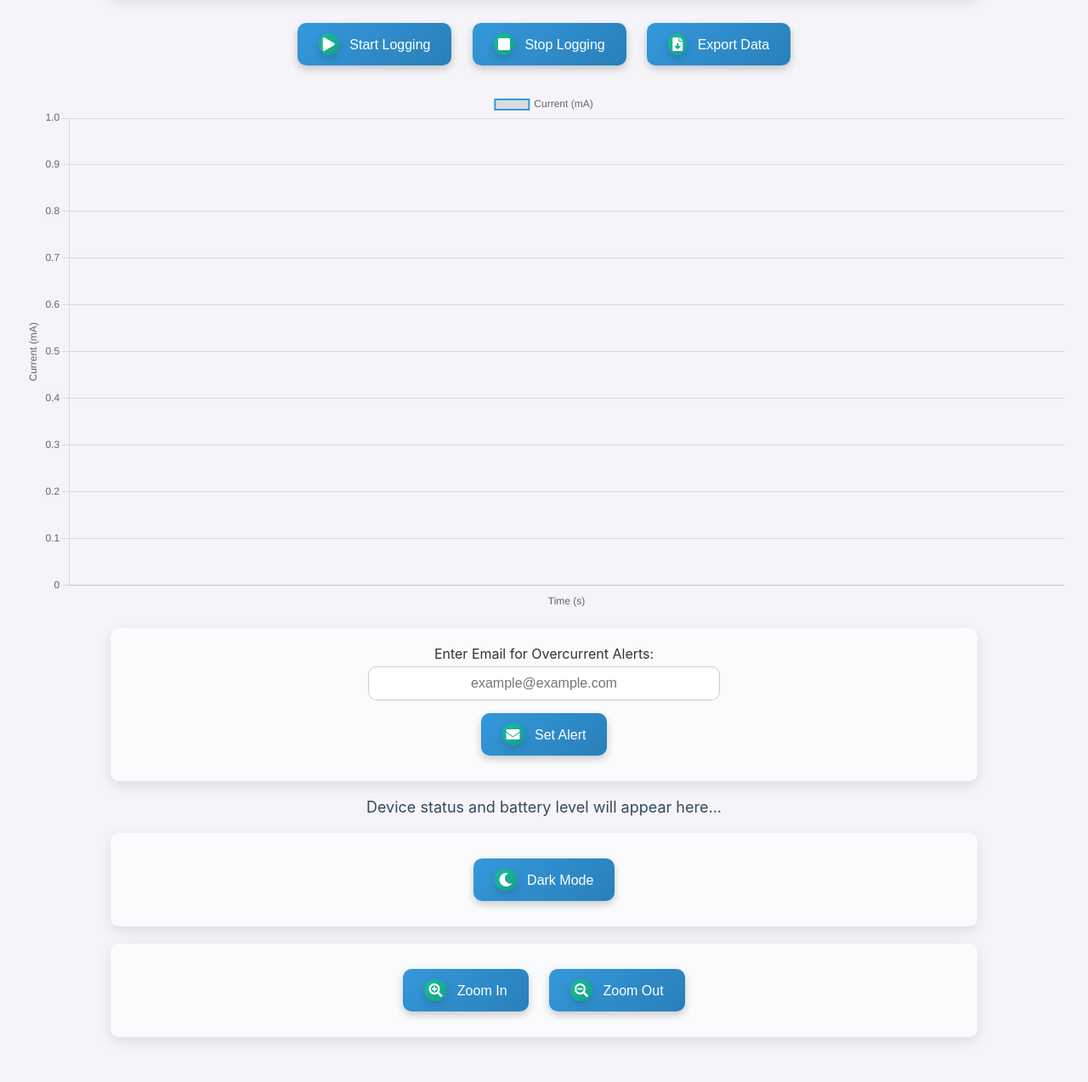
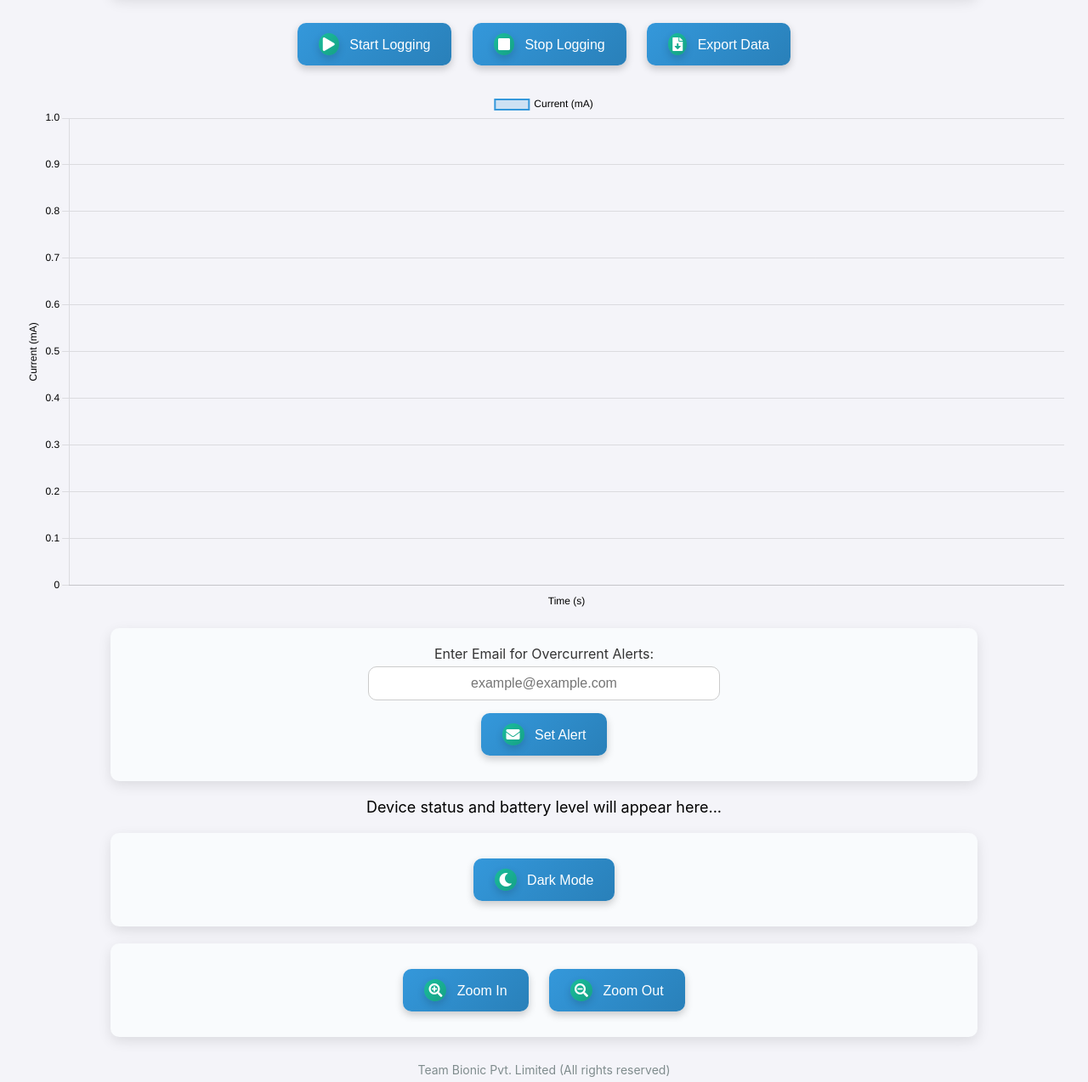
Before and after one commit to teambionics/bionic-arm-control-panel, a plain HTML site: page index.html in a window 1280 px wide. Shown: the part 467-1740 px from the top of the page at 85% size. Drawn offline with nearby package versions, Linux system fonts and the light colour scheme.

Commit message:
Update index.html

```diff
--- a/index.html
+++ b/index.html
@@ -132,6 +132,10 @@
       color: #ecf0f1;
     }
 
+    .dark-mode h1 {
+      color: #ecf0f1; /* Change title color in dark mode */
+    }
+
     .dark-mode .button {
       background-color: #34495e;
       color: white;
@@ -143,6 +147,43 @@
 
     .dark-mode #alertBox {
       color: #c0392b;
+    }
+
+    .dark-mode .settings-section, .dark-mode input {
+      background-color: #34495e;
+      color: #ecf0f1;
+    }
+
+    .dark-mode input {
+      border-color: #ecf0f1;
+    }
+
+    /* Chart.js Text Colors */
+    .dark-mode .chartjs-title {
+      color: #ecf0f1; /* Title color of the chart */
+    }
+
+    .dark-mode .chartjs-axis-title {
+      color: #ecf0f1; /* Axis title color */
+    }
+
+    .dark-mode .chartjs-tick {
+      color: #ecf0f1; /* Tick color */
+    }
+
+    /* Watermark */
+    .watermark {
+      font-size: 14px;
+      color: #7f8c8d;
+      margin-top: 30px;
+    }
+
+    /* Additional styles for better visibility */
+    .chartjs-tick,
+    .chartjs-title,
+    #currentData,
+    #deviceStatus {
+      color: #000; /* Dark black color for visibility */
     }
   </style>
 </head>
@@ -187,6 +228,9 @@
     <button id="zoomOutBtn" class="button"><i class="fas fa-search-minus"></i> Zoom Out</button>
   </div>
 
+  <!-- Watermark -->
+  <div class="watermark">Team Bionic Pvt. Limited (All rights reserved)</div>
+
   <script>
     let bluetoothDevice;
     let bluetoothCharacteristic;
@@ -206,18 +250,36 @@
           label: 'Current (mA)',
           data: currentDataArray,
           borderColor: '#3498db',
+          backgroundColor: 'rgba(52, 152, 219, 0.2)',
           borderWidth: 2,
-          fill: false,
-          tension: 0.1
+          fill: true,
         }]
       },
       options: {
+        responsive: true,
         scales: {
-          x: { title: { display: true, text: 'Time (s)' }},
-          y: { title: { display: true, text: 'Current (mA)' }}
+          x: {
+            title: {
+              display: true,
+              text: 'Time (s)',
+              color: "#000"  // X-axis title color
+            },
+            ticks: { color: "#000" }  // X-axis ticks color
+          },
+          y: {
+            title: { display: true, text: 'Current (mA)', color: "#000" },  // Y-axis title color
+            ticks: { color: "#000" }  // Y-axis ticks color
+          }
+        },
+        plugins: {
+          legend: {
+            labels: {
+              color: "#000"  // Legend color
+            }
+          }
         },
         animation: {
-          duration: 500,
+          duration: 500,  // Smooth transition animation for the chart
           easing: 'easeOutExpo'
         }
       }
@@ -226,14 +288,17 @@
     // Connect to Bluetooth when button is clicked
     document.getElementById('connectBtn').addEventListener('click', async () => {
       try {
+        // Request a Bluetooth device with Serial service
         bluetoothDevice = await navigator.bluetooth.requestDevice({
           filters: [{ services: ['00001101-0000-1000-8000-00805f9b34fb'] }] // UUID for serial devices like HC-05
         });
 
+        // Connect to the GATT server
         const server = await bluetoothDevice.gatt.connect();
         const service = await server.getPrimaryService('00001101-0000-1000-8000-00805f9b34fb');
         bluetoothCharacteristic = await service.getCharacteristic('00001101-0000-1000-8000-00805f9b34fb');
 
+        // Start receiving data
         await bluetoothCharacteristic.startNotifications();
         bluetoothCharacteristic.addEventListener('characteristicvaluechanged', handleData);
 
@@ -243,6 +308,7 @@
       }
     });
 
+    // Handle incoming data from Bluetooth
     function handleData(event) {
       const value = new TextDecoder().decode(event.target.value);
       const currentData = parseFloat(value.split(' ')[1]);  // Extract numeric value
```
